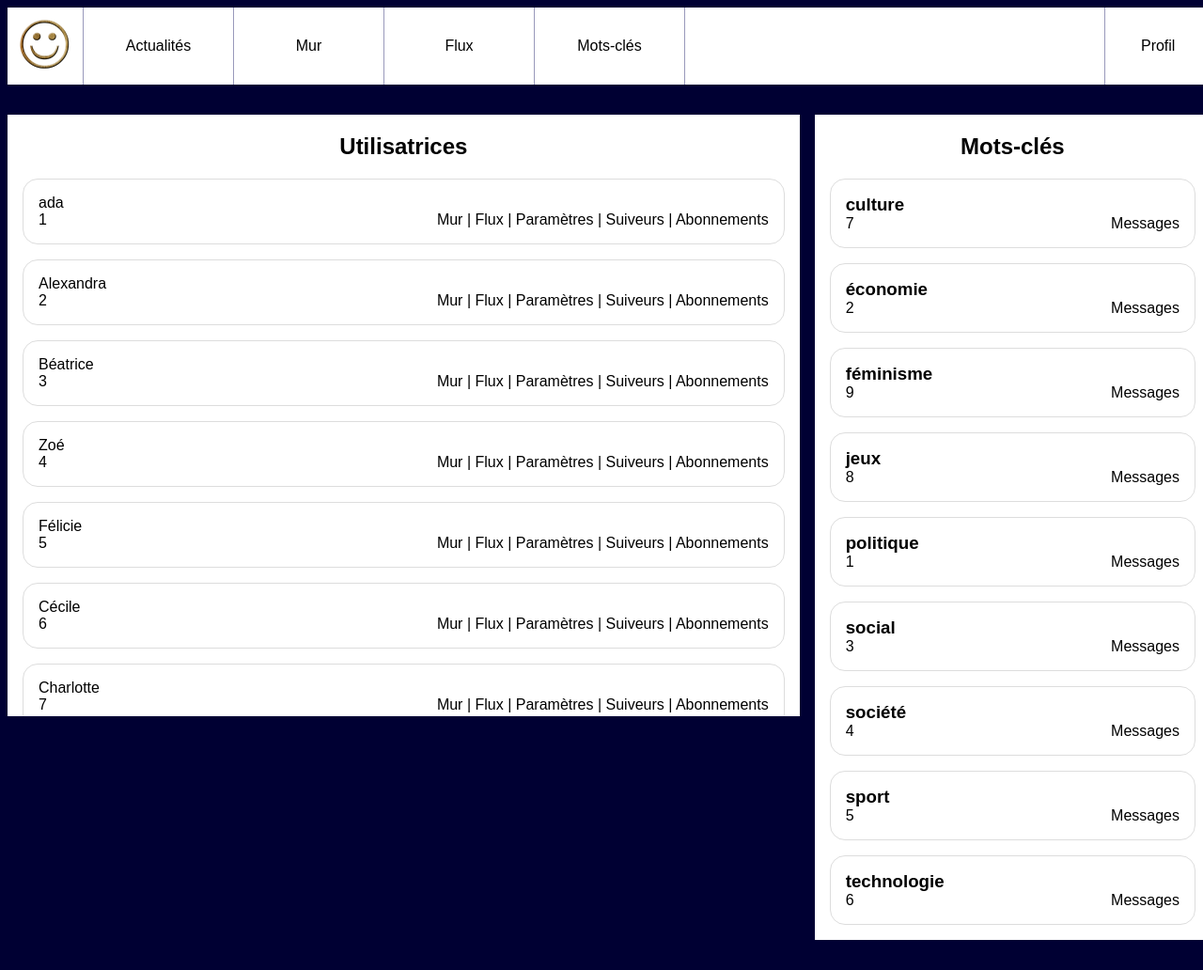
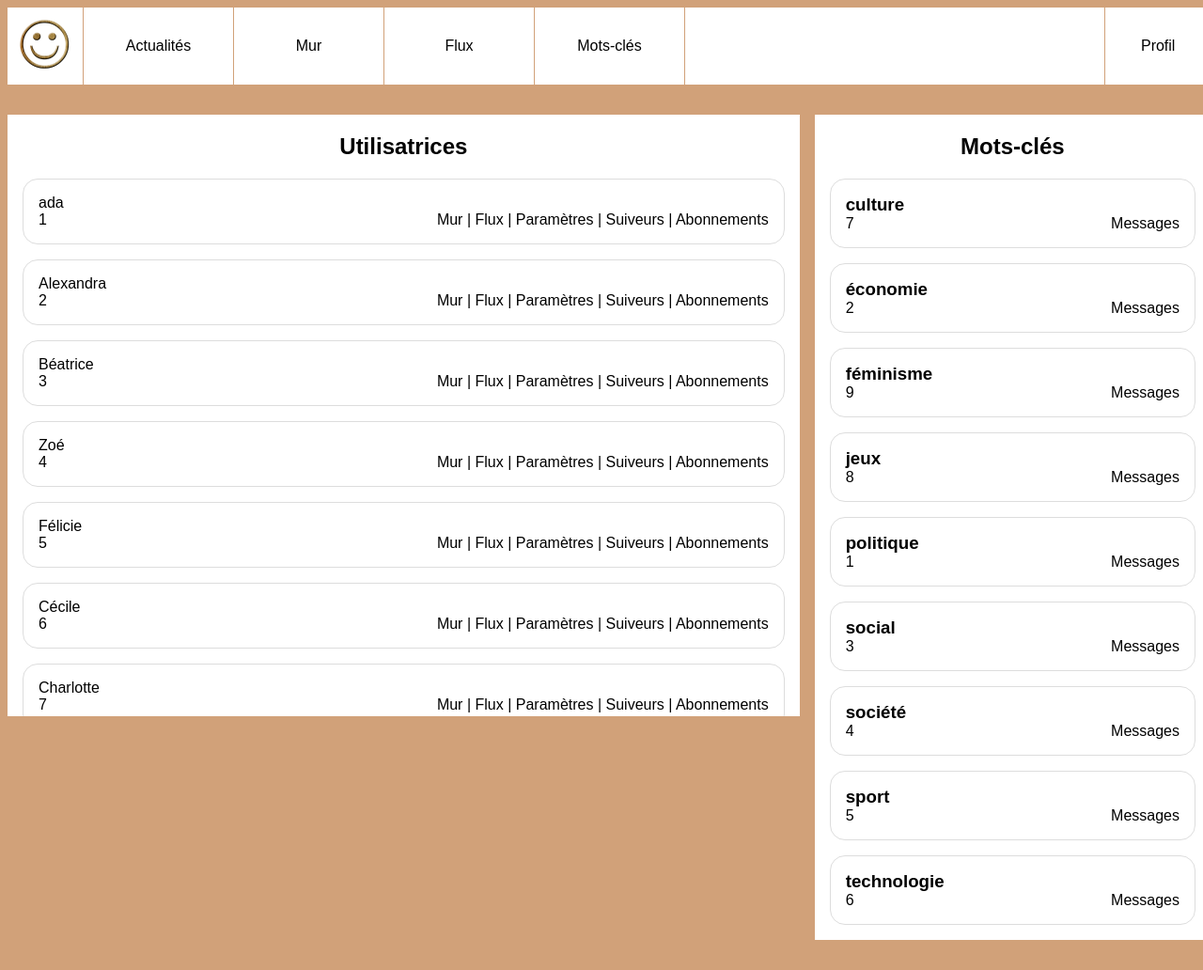
Before and after one commit to adatechschool/project-collectif---reseau-social-php-les-bg-celia-yaniss-alexia, a PHP site: page /admin.php in a window 1280 px wide. Shown: the whole page at 94% size. Run offline with PHP 8.4, Linux system fonts and the light colour scheme; data comes from the database, SQL or seed files in the repository.

Commit message:
add a bit of css and new logo

```diff
--- a/Niveau1/style.css
+++ b/Niveau1/style.css
@@ -1,5 +1,5 @@
 body{
-    background-color: #003;
+    background-color: #D1A179;
     font-family: Arial;
 }
 
@@ -21,24 +21,24 @@ body>header #menu {
     display:flex;
     width:50%;
     align-items: stretch;
-    border-left: 1px solid #99b;
+    border-left: 1px solid #D1A179;
 }
 body>header #menu a{
     flex:1;
     text-align: center;
     padding-top:2em;
-    border-right: 1px solid #99b;
+    border-right: 1px solid #D1A179;
 }
 body>header a:hover
 {
-    background-color: #99b;
+    background-color: #D1A179;
 }
 body>header ul{list-style: none;}
 body>header #user
 {
     margin-left: auto;
     flex:0.2;
-    border-left: 1px solid #99b;
+    border-left: 1px solid #D1A179;
 }
 body>header #user>a{
     display:block;
@@ -53,7 +53,7 @@ body>header #user ul{
     margin:0;
     margin-left:-5em;
     background-color: #fff;
-    border: 1px solid #99b;
+    border: 1px solid #D1A179;
 
     z-index: 1;
 }
@@ -61,7 +61,7 @@ body>header #user ul li a{
     display:block;
     width:10em;
     padding:1em;
-    border-bottom: 1px solid #99b;
+    border-bottom: 1px solid #D1A179;
 }
 body>header #user:hover ul{
     display:block;
```
Also changed, not shown: Niveau1/tortue.png (added).
